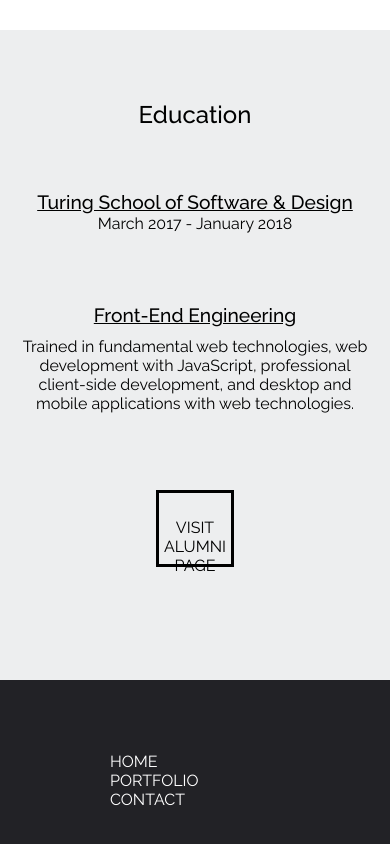
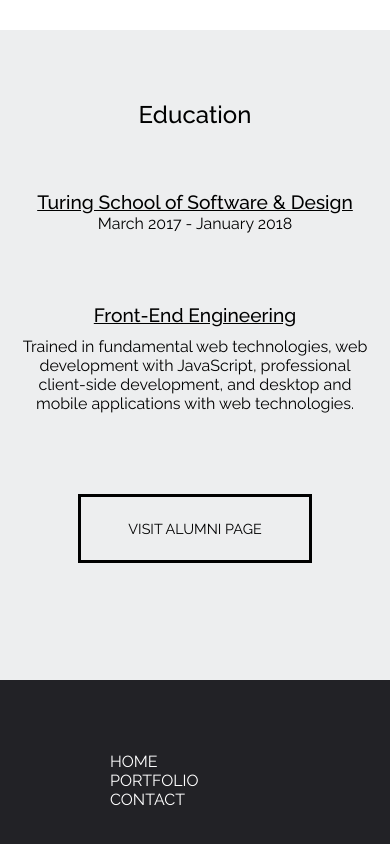
Before and after one commit to hsanchez7934/personal-site, a React app: page / in a window 390 px wide. Shown: the part 3270-4114 px from the top of the page. Built offline with nearby package versions, Linux system fonts and the light colour scheme; some packages are replaced by stand-ins of ours.

Commit message:
Landing page now responsive, work on footer responsiveness

```diff
--- a/public/index.html
+++ b/public/index.html
@@ -9,7 +9,7 @@
       homescreen on Android. See https://developers.google.com/web/fundamentals/engage-and-retain/web-app-manifest/
     -->
     <link rel="manifest" href="%PUBLIC_URL%/manifest.json">
-    <!-- <link rel="shortcut icon" href="%PUBLIC_URL%/favicon.ico"> -->
+    <link rel="shortcut icon" href="%PUBLIC_URL%/favicon.ico">
 
     <!--
       Notice the use of %PUBLIC_URL% in the tags above.
@@ -20,7 +20,7 @@
       work correctly both with client-side routing and a non-root public URL.
       Learn how to configure a non-root public URL by running `npm run build`.
     -->
-    <title>React App</title>
+    <title>Hector A. Sanchez</title>
   </head>
   <body>
     <noscript>
--- a/src/components/LandingPage/LandingPage.scss
+++ b/src/components/LandingPage/LandingPage.scss
@@ -393,7 +393,7 @@
 /*----------------------------------------
 >>>>>>>>  MEDIA QUIERES  <<<<<<<<
 ----------------------------------------*/
-@media screen and (max-width: 1060px) {
+@media screen and (max-width: 1200px) {
 
   #landing-page-title {
     margin-top: 130px;
@@ -414,10 +414,18 @@
 
 }
 
-@media screen and (max-width: 950px) {
+@media screen and (max-width: 1000px) {
 
   #portfolio-button-link {
     width: 25%;
+  }
+
+  #school-url {
+    height: 50%;
+    width: 25%;
+    font-size: 1em;
+    padding-top: 25px;
+    margin: 0 auto 10px;
   }
 
   #ltp-button {
@@ -436,7 +444,8 @@
 
 }
 
-@media screen and (max-width: 890px) {
+@media screen and (max-width: 900px) {
+
   #school-title {
     font-size: 1.2em;
   }
@@ -459,22 +468,6 @@
     font-weight: 400;
     text-align: right;
     padding-right: 50px;
-  }
-}
-
-@media screen and (max-width: 750px) {
-  #portfolio-button-link {
-    width: 35%;
-    height: 23%;
-  }
-
-  .logo-box {
-    height: 120px;
-    width: 140px;
-  }
-
-  .skill-name {
-    font-size: 1em;
   }
 
   #school-date {
@@ -512,6 +505,30 @@
     margin: 25px auto 0px;
     width: 90%;
     text-align: center;
+  }
+}
+
+@media screen and (max-width: 750px) {
+
+  #portfolio-button-link {
+    width: 35%;
+    height: 23%;
+  }
+
+  #school-url {
+    height: 45%;
+    width: 35%;
+    font-size: 0.9em;
+    padding-top: 23px;
+  }
+
+  .logo-box {
+    height: 120px;
+    width: 140px;
+  }
+
+  .skill-name {
+    font-size: 1em;
   }
 
 }
@@ -605,6 +622,10 @@
     width: 45%;
   }
 
+  #school-url {
+    width: 45%;
+  }
+
   #landing-page-quote {
     font-size: 45px;
   }
@@ -675,6 +696,10 @@
     width: 60%;
   }
 
+  #school-url {
+    width: 60%;
+  }
+
   #ltp-button {
     font-size: 0.8em;
   }
@@ -708,5 +733,4 @@
     font-size: 1.3em;
     padding-top: 40px;
   }
-
 }
```
Also changed, not shown: src/components/LandingPage/LandingPage.css.
